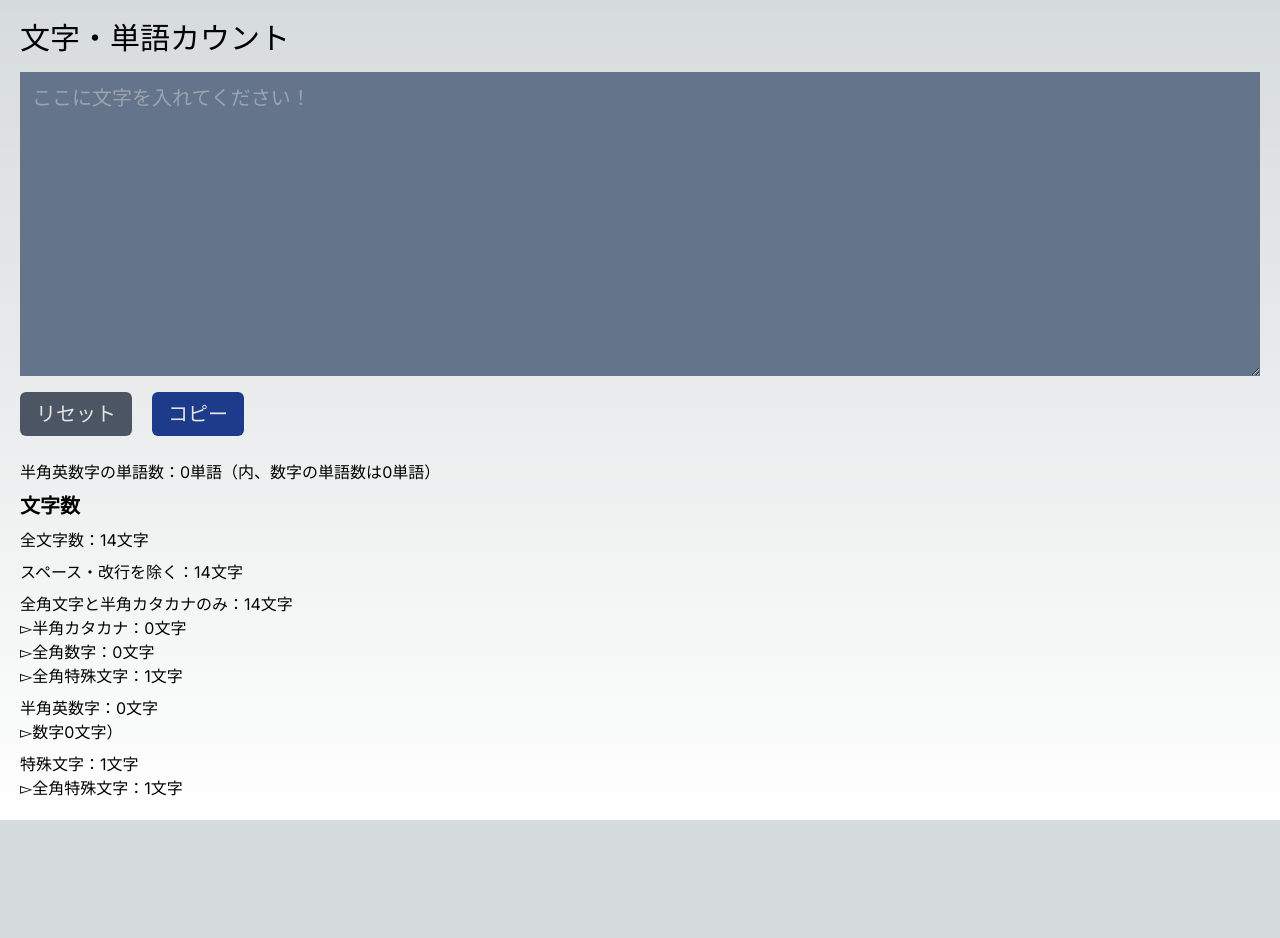
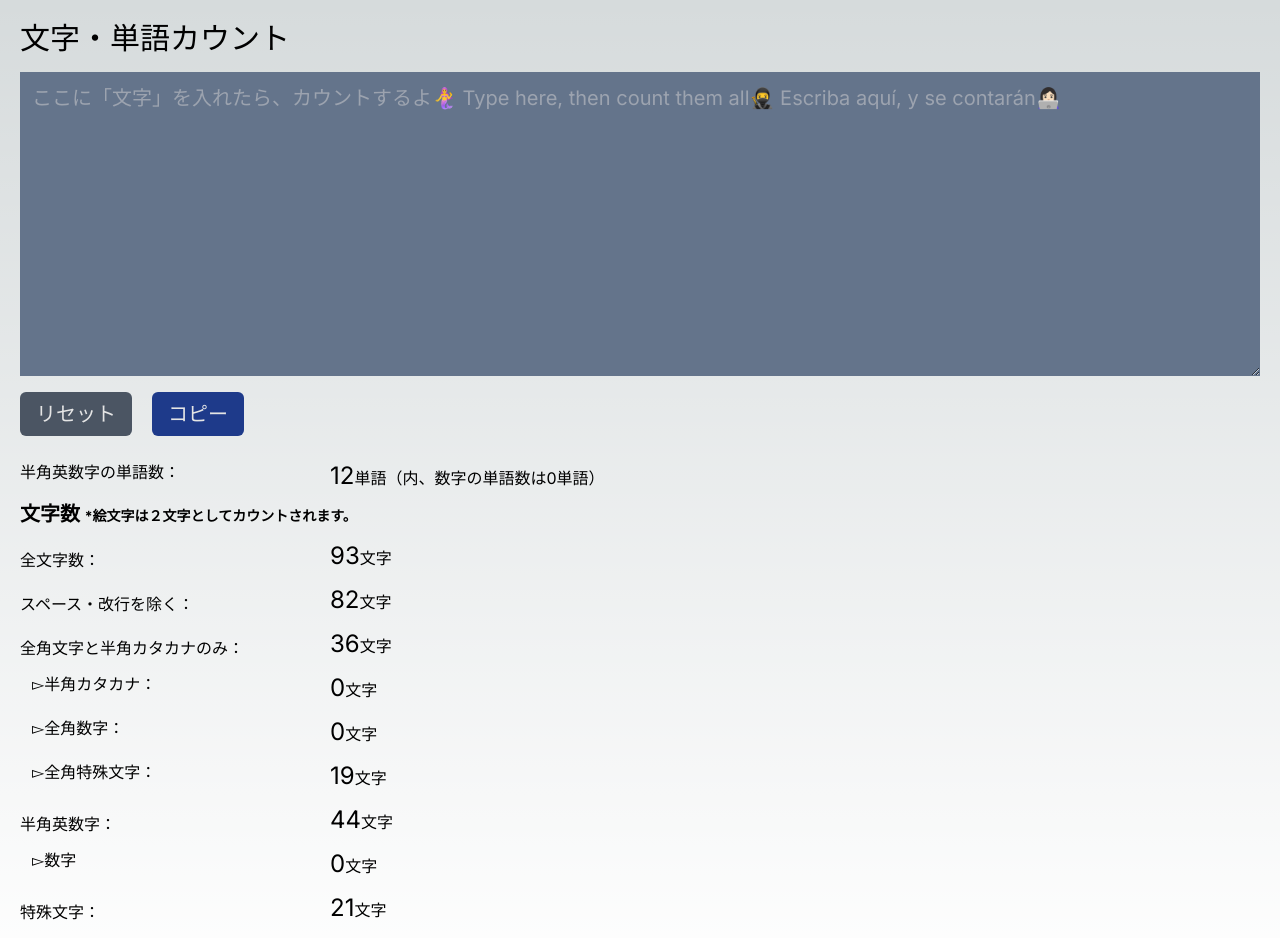
Before and after one commit to Toomootoomoo007/Characters-and-Words-Counting-Site, a Next.js app: page / in a window 1280 px wide. Shown: the top 938 px of the page. Before the commit the page ends 820 px from the top, so only its background shows below. Built offline with nearby package versions, Linux system fonts and the light colour scheme.

Commit message:
デザイン修正

```diff
--- a/app/page.tsx
+++ b/app/page.tsx
@@ -2,7 +2,8 @@
 import { countFuncs } from "@/libs/countFuncs";
 import { useState } from "react";
 
-const initialLetters = "ここに文字を入れてください！";
+const initialLetters =
+  "ここに「文字」を入れたら、カウントするよ🧜‍♀️ Type here, then count them all🥷 Escriba aquí, y se contarán👩🏻‍💻";
 
 export default function Home() {
   const [charCount, setCharCount] = useState(countFuncs(initialLetters));
@@ -51,37 +52,82 @@ export default function Home() {
           </div>
         </form>
         <div className="mt-6">
-          <p className="mt-2">
-            半角英数字の単語数：{charCount.halfWidthAlnumWords}
-            単語（内、数字の単語数は
-            {charCount.numberWords}単語）
-          </p>
+          <dl className="mt-2 grid grid-cols-[1fr_3fr] gap-y-3">
+            <dt>半角英数字の単語数：</dt>
+            <dd>
+              <span className="text-2xl">{charCount.halfWidthAlnumWords}</span>
+              単語（内、数字の単語数は
+              {charCount.numberWords}単語）
+            </dd>
+          </dl>
 
           <div className="mt-2">
-            <h2 className="text-xl font-bold">文字数</h2>
-            <p className="mt-2">全文字数：{charCount.allLength}文字</p>
-            <p className="mt-2">
-              スペース・改行を除く：{charCount.noSpacesLength}文字
-            </p>
-            <p className="mt-2">
-              全角文字と半角カタカナのみ：{charCount.fullWidthLength}文字
-              <br />
-              ▻半角カタカナ：{charCount.halfWidthKanaLength}文字
-              <br />
-              ▻全角数字：{charCount.fullWidthDigitsLength}文字
-              <br />
-              ▻全角特殊文字：{charCount.fullWidthSpecialCharLength}文字
-            </p>
-            <p className="mt-2">
-              半角英数字：{charCount.halfWidthAllnumLength}文字
-              <br />
-              ▻数字{charCount.numLength}文字）
-            </p>
-            <p className="mt-2">
-              特殊文字：{charCount.specialCharLength}文字
-              <br />
-              ▻全角特殊文字：{charCount.fullWidthSpecialCharLength}文字
-            </p>
+            <dl className="grid grid-cols-[1fr_3fr] gap-y-3">
+              <dt className="text-xl font-bold col-span-2">
+                文字数{" "}
+                <small className="text-sm">
+                  *絵文字は２文字としてカウントされます。
+                </small>
+              </dt>
+              <dd className="mt-2">全文字数：</dd>
+              <dd>
+                <span className="text-2xl">{charCount.allLength}</span>文字
+              </dd>
+              <dd className="mt-2">スペース・改行を除く：</dd>
+              <dd>
+                <span className="text-2xl">{charCount.noSpacesLength}</span>
+                文字
+              </dd>
+              <dd className="mt-2">全角文字と半角カタカナのみ：</dd>
+              <dd>
+                <span className="text-2xl">{charCount.fullWidthLength}</span>
+                文字
+              </dd>
+              <dd className="pl-3">▻半角カタカナ：</dd>
+              <dd>
+                <span className="text-2xl">
+                  {charCount.halfWidthKanaLength}
+                </span>
+                文字
+              </dd>
+              <dd className="pl-3">▻全角数字：</dd>
+              <dd>
+                <span className="text-2xl">
+                  {charCount.fullWidthDigitsLength}
+                </span>
+                文字
+              </dd>
+              <dd className="pl-3">▻全角特殊文字：</dd>
+              <dd>
+                <span className="text-2xl">
+                  {charCount.fullWidthSpecialCharLength}
+                </span>
+                文字
+              </dd>
+              <dd className="mt-2">半角英数字：</dd>
+              <dd>
+                <span className="text-2xl">
+                  {charCount.halfWidthAllnumLength}
+                </span>
+                文字
+              </dd>
+              <dd className="pl-3">▻数字</dd>
+              <dd>
+                <span className="text-2xl">{charCount.numLength}</span>文字
+              </dd>
+              <dd className="mt-2">特殊文字：</dd>
+              <dd>
+                <span className="text-2xl">{charCount.specialCharLength}</span>
+                文字
+              </dd>
+              <dd className="pl-3">▻全角特殊文字：</dd>
+              <dd>
+                <span className="text-2xl">
+                  {charCount.fullWidthSpecialCharLength}
+                </span>
+                文字
+              </dd>
+            </dl>
           </div>
         </div>
       </section>
--- a/tailwind.config.ts
+++ b/tailwind.config.ts
@@ -13,6 +13,13 @@ const config: Config = {
         "gradient-conic":
           "conic-gradient(from 180deg at 50% 50%, var(--tw-gradient-stops))",
       },
+      gridTemplateColumns: {
+        // 16列まで増やす
+        "16": "repeat(16, minmax(0, 1fr))",
+      },
+      gridTemplateRows: {
+        "minmax-100-auto": "minmax(100px, auto)",
+      },
     },
   },
   plugins: [],
```
